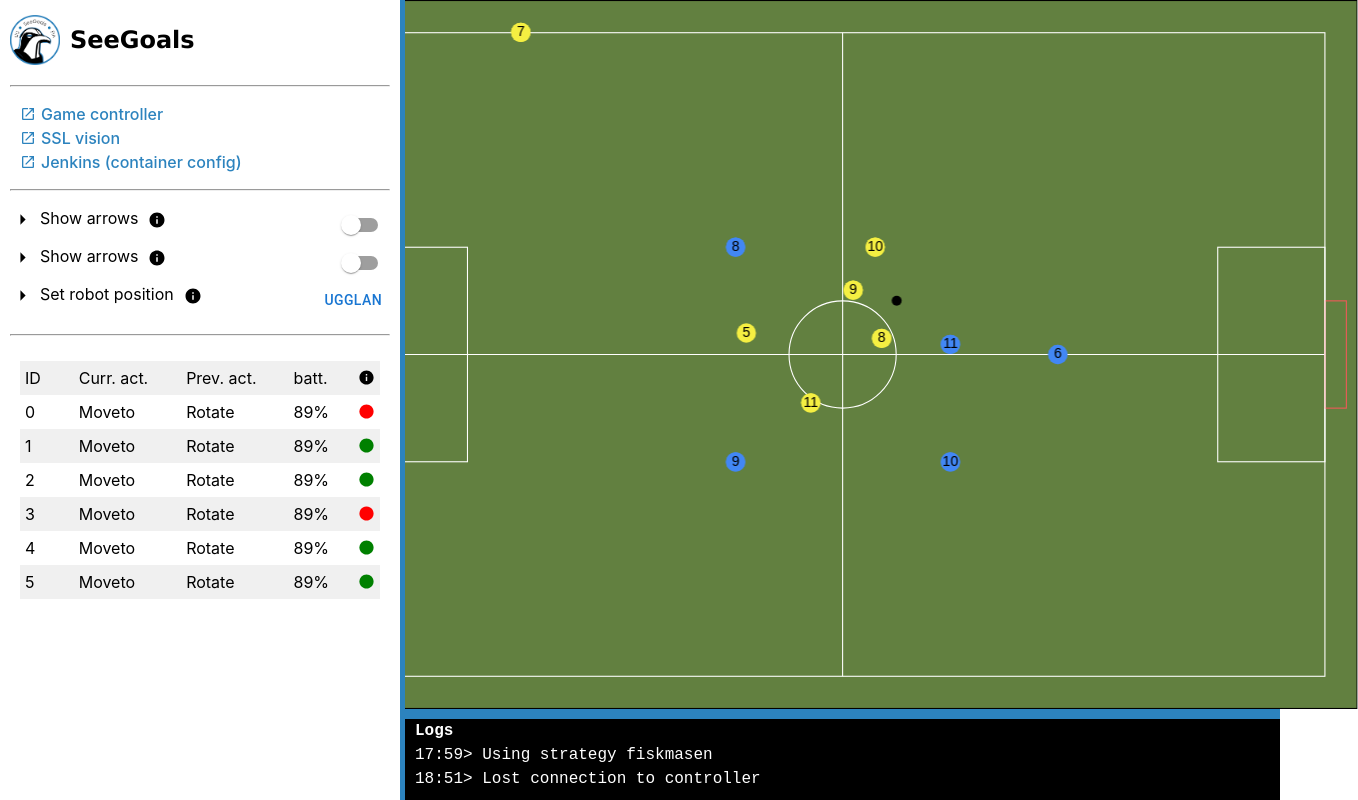
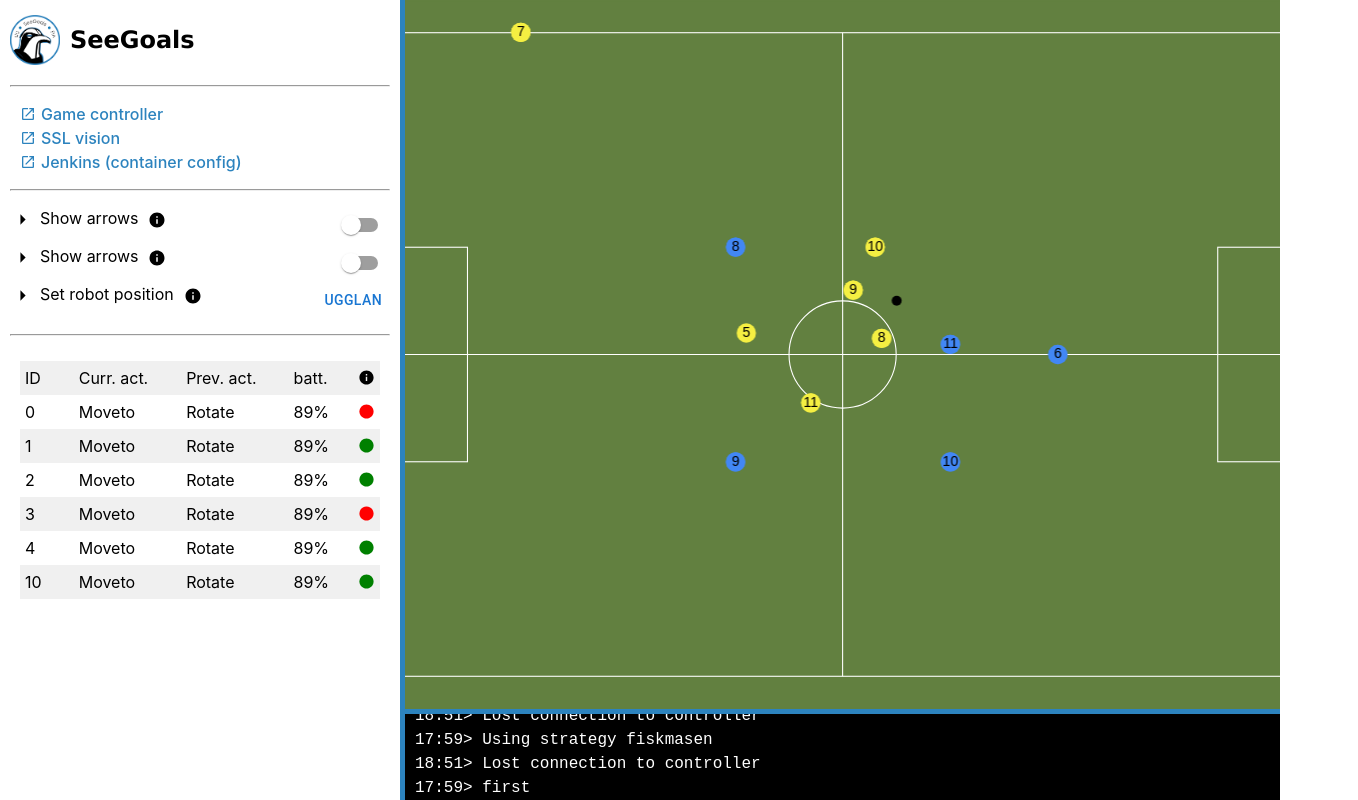
Before and after one commit to LiU-SeeGoals/GameViewer, a React (Vite) app: page / in a window 1280 px wide. Shown: the whole page, 1358 px wide, since content can reach past the window. Built offline with nearby package versions, Linux system fonts and the light colour scheme; no server answers.

Commit message:
fixed a lot of UI bugs

```diff
--- a/src/App.css
+++ b/src/App.css
@@ -7,6 +7,7 @@
   max-width: 100vw;
   width: 100vw;
   color:black;
+  overflow: hidden;
 }
 
 .app-field {
--- a/src/components/bottomBar/BottomBar.css
+++ b/src/components/bottomBar/BottomBar.css
@@ -4,4 +4,8 @@
     flex-grow: 1;
     padding-left: 10px;
     font-family: "Courier New";
+    overflow: auto;
+    height: 0px;
+    display: flex;
+    flex-direction: column-reverse;
 }
--- a/src/components/bottomBar/BottomBar.tsx
+++ b/src/components/bottomBar/BottomBar.tsx
@@ -7,11 +7,40 @@ interface BottomBarProps {
 const BottomBar: React.FC<BottomBarProps> = () => {
 
     return (
-
         <div className="bottomBar-wrapper">
-            <p><b>Logs</b></p>
+            <p>17:59{'>'} first</p>
+            <p>18:51{'>'} Lost connection to controller</p>
             <p>17:59{'>'} Using strategy fiskmasen</p>
             <p>18:51{'>'} Lost connection to controller</p>
+            <p>17:59{'>'} Using strategy fiskmasen</p>
+            <p>18:51{'>'} Lost connection to controller</p>
+            <p>17:59{'>'} Using strategy fiskmasen</p>
+            <p>18:51{'>'} Lost connection to controller</p>
+            <p>17:59{'>'} Using strategy fiskmasen</p>
+            <p>18:51{'>'} Lost connection to controller</p>
+            <p>17:59{'>'} Using strategy fiskmasen</p>
+            <p>18:51{'>'} Lost connection to controller</p>
+            <p>17:59{'>'} Using strategy fiskmasen</p>
+            <p>18:51{'>'} Lost connection to controller</p>
+            <p>17:59{'>'} Using strategy fiskmasen</p>
+            <p>18:51{'>'} Lost connection to controller</p>
+            <p>17:59{'>'} Using strategy fiskmasen</p>
+            <p>18:51{'>'} Lost connection to controller</p>
+            <p>17:59{'>'} Using strategy fiskmasen</p>
+            <p>18:51{'>'} Lost connection to controller</p>
+            <p>17:59{'>'} Using strategy fiskmasen</p>
+            <p>18:51{'>'} Lost connection to controller</p>
+            <p>17:59{'>'} Using strategy fiskmasen</p>
+            <p>18:51{'>'} Lost connection to controller</p>
+            <p>17:59{'>'} Using strategy fiskmasen</p>
+            <p>18:51{'>'} Lost connection to controller</p>
+            <p>17:59{'>'} Using strategy fiskmasen</p>
+            <p>18:51{'>'} Lost connection to controller</p>
+            <p>17:59{'>'} Using strategy fiskmasen</p>
+            <p>18:51{'>'} Lost connection to controller</p>
+            <p>17:59{'>'} Using strategy fiskmasen</p>
+            <p>18:51{'>'} last</p>
+            <p><b>Logs</b></p>
         </div>
     );
 };
--- a/src/components/footballField/FootballField.css
+++ b/src/components/footballField/FootballField.css
@@ -16,3 +16,8 @@
     height: auto; /* Adjust based on your requirements */
     margin: 0 auto; /* Center the container if necessary */
 }
+
+.football-field-container img {
+    border-left: 1px solid black;
+    border-right: 1px solid black;
+}
--- a/src/components/gameViewer/GameViewer.css
+++ b/src/components/gameViewer/GameViewer.css
@@ -4,19 +4,13 @@
     display: flex;
     flex-direction: column;
     background: rgb(96, 126, 61);
-    z-index: 1;
-    width: 100px;
+    overflow: hidden;
 }
 .game-viewer-resizer {
     width: 100%;
-    height: 20px;
     background: rgb(44, 131, 190);
     flex-grow: 0;
-}
-
-.game-viewer-field {
-    width: 100%;
-    background: white;
+    cursor: ns-resize;
 }
 
 .game-viewer-container {
--- a/src/components/gameViewer/GameViewer.tsx
+++ b/src/components/gameViewer/GameViewer.tsx
@@ -10,13 +10,14 @@ interface gameViewerProps {
 
 const GameViewer: React.FC<gameViewerProps> = ({gameState}: gameViewerProps) => {
     const startHeightResizer = 709;
-    const resizerWidth = 10;
+    const resizerWidth = 5;
 
     const {value: resizerValue, startResizing} = useResizeSidebar(true, startHeightResizer);
-
+    const bottomBarHeight: number = window.innerHeight - resizerValue < resizerWidth ? window.innerHeight - resizerWidth : resizerValue;
+    console.log(resizerValue);
     return (
         <div className="game-viewer">
-            <FootballField height={resizerValue} gameState={gameState}/>
+            <FootballField height={bottomBarHeight} gameState={gameState}/>
 
             <div className="game-viewer-resizer"
                  style={{height: resizerWidth}}
--- a/src/components/sidebar/Sidebar.css
+++ b/src/components/sidebar/Sidebar.css
@@ -9,6 +9,7 @@
 .sidebar {
   padding: 10px;
   box-sizing: border-box;
+  overflow: scroll;
 }
 
 .sidebar-resizer {
@@ -16,10 +17,6 @@
   cursor: ew-resize; /* Change the cursor to resize when hovering */
 }
 
-.sidebar-content {
-  display: grid;
-}
-
 .sidebar-wrapper hr {
   margin-top: 15px;
   margin-bottom: 15px;
--- a/src/components/sidebar/Sidebar.tsx
+++ b/src/components/sidebar/Sidebar.tsx
@@ -14,20 +14,25 @@ interface SidebarProps {
 }
 
 const Sidebar: React.FC<SidebarProps> = () => {
-    const minSidebarContentWidth = 100;
+    const minSidebarContentWidth = 250;
     const startWidthSidebar = 400;
     const resizerWidth = 5;
 
     const { value: resizerValue, startResizing } = useResizeSidebar(false, startWidthSidebar);
 
     const contentDisplay: string = resizerValue < minSidebarContentWidth + resizerWidth ? 'none' : 'inline';
-    const sidebarWidth: number = resizerValue < minSidebarContentWidth + resizerWidth ? resizerWidth : resizerValue;
+    const sidebarWidth: number = resizerValue < minSidebarContentWidth + resizerWidth ? 0 : resizerValue;
+
+    const sidebarStyle = {
+        width: sidebarWidth,
+        display: contentDisplay,
+    };
 
     return (
 
         <div className="sidebar-wrapper">
-            <div className="sidebar" style={{ width: sidebarWidth }}>
-                <div className="sidebar-content" style={{ display: contentDisplay }}>
+            <div className="sidebar" style={sidebarStyle}>
+                <div className="sidebar-content">
                     <Header />
                     <hr />
                     <ExternalLinks />
--- a/src/components/sidebar/robotTable/RobotTable.tsx
+++ b/src/components/sidebar/robotTable/RobotTable.tsx
@@ -51,7 +51,7 @@ const ExternalLinks: React.FC<ExternalLinksProps> = () => {
                 <LensIcon className='icon' style={{ color: 'green' }}/>
             </div>
             <div className='robotItem'>
-                <p>5</p>
+                <p>10</p>
                 <p>Moveto</p>
                 <p>Rotate</p>
                 <p>89%</p>
```
Also changed, not shown: src/assets/football_field.svg.
